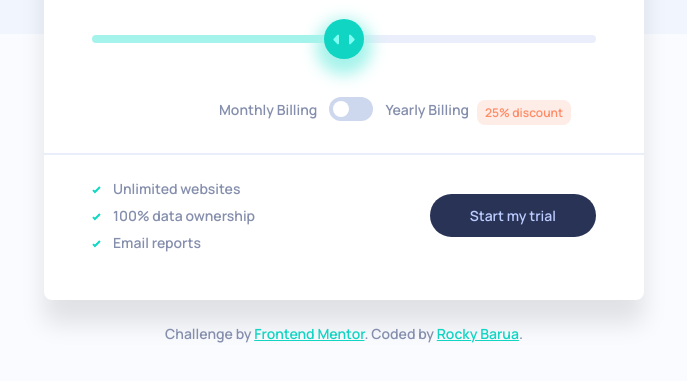
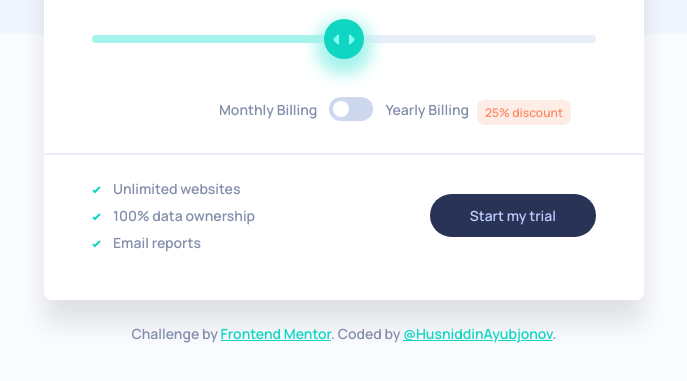
Before and after one commit to HusniddinAyubjonov/Frontend-Mentor-Interactive-pricing-component, a plain HTML site: page index.html in a window 1280 px wide. Shown: the part 365-746 px from the top of the page, without its empty margins (296-983 px from the left). Drawn offline with Linux system fonts and the light colour scheme.

Commit message:
Update index.html

```diff
--- a/index.html
+++ b/index.html
@@ -63,7 +63,7 @@
   </main>
   <footer>
     Challenge by <a href="https://www.frontendmentor.io?ref=challenge" target="_blank" rel="noopener">Frontend Mentor</a>.
-    Coded by <a href="https://rockybarua.netlify.app/" target="_blank" rel="noopener">Rocky Barua</a>.
+    Coded by <a href="https://github.com/" target="_blank" rel="noopener">@HusniddinAyubjonov</a>.
   </footer>
 </body>
 </html>
```
